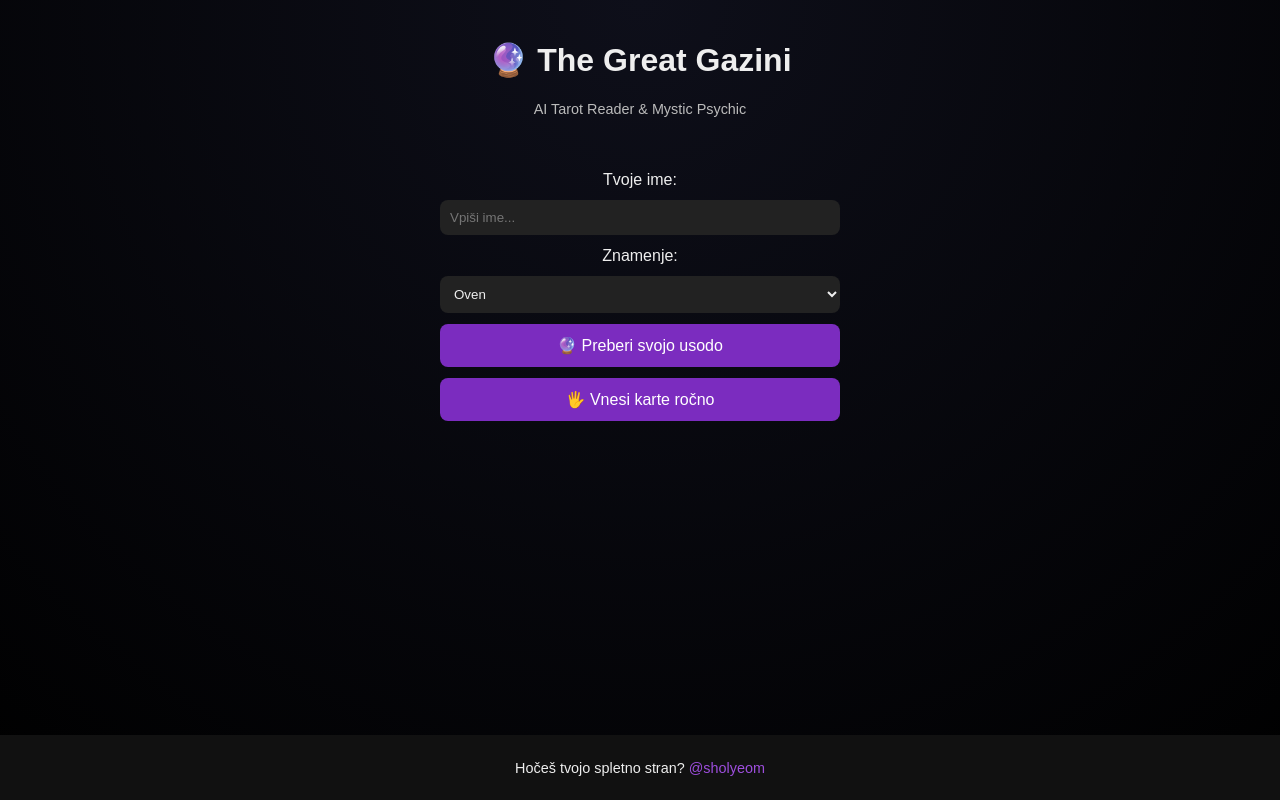
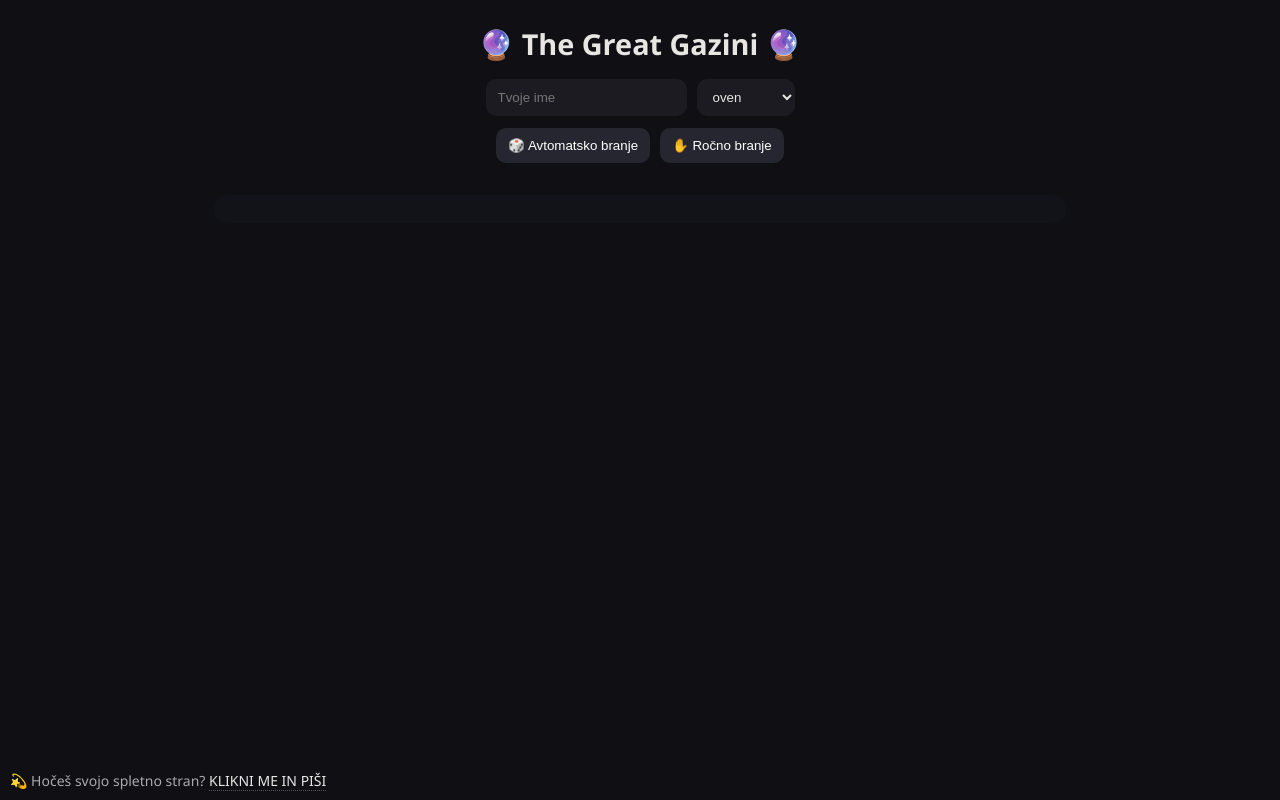
Before and after one commit to sholyeom-cloud/great-gazini-web, a Flask app: page / in a window 1280 px wide. Run offline with Flask 3, Linux system fonts and the light colour scheme.

Commit message:
Update index.html

```diff
--- a/templates/index.html
+++ b/templates/index.html
@@ -4,132 +4,227 @@
   <meta charset="UTF-8" />
   <meta name="viewport" content="width=device-width, initial-scale=1.0" />
   <title>The Great Gazini 🔮</title>
-  <link rel="stylesheet" href="{{ url_for('static', filename='style.css') }}">
+  <style>
+    body {
+      background: #0f0f14;
+      color: #e8e6e3;
+      font-family: Segoe UI, system-ui, sans-serif;
+      margin: 0;
+    }
+    main {
+      max-width: 900px;
+      margin: 0 auto;
+      padding: 24px;
+      position: relative;
+      min-height: 100vh;
+      box-sizing: border-box;
+    }
+    h1 {
+      text-align: center;
+      margin: 0 0 16px;
+      font-size: 1.8em;
+    }
+    .row {
+      display: flex;
+      gap: 10px;
+      justify-content: center;
+      flex-wrap: wrap;
+      margin-bottom: 12px;
+    }
+    input, select, button {
+      padding: 10px 12px;
+      border-radius: 10px;
+      border: none;
+    }
+    input, select {
+      background: #1b1b21;
+      color: #e8e6e3;
+    }
+    button {
+      background: #262630;
+      color: #fff;
+      cursor: pointer;
+      transition: background 0.2s;
+    }
+    button:hover {
+      background: #343446;
+    }
+    #cards {
+      display: flex;
+      gap: 12px;
+      flex-wrap: wrap;
+      justify-content: center;
+      margin-top: 12px;
+    }
+    #cards div {
+      text-align: center;
+    }
+    #cards img {
+      width: 180px;
+      border-radius: 10px;
+      box-shadow: 0 0 10px #000;
+      transition: transform 0.3s;
+    }
+    #cards img:hover {
+      transform: scale(1.05);
+    }
+    #output {
+      white-space: pre-wrap;
+      background: #121219;
+      padding: 14px;
+      border-radius: 12px;
+      margin-top: 20px;
+      font-size: 1rem;
+      line-height: 1.5;
+    }
+    footer {
+      position: fixed;
+      bottom: 10px;
+      left: 10px;
+      font-size: 14px;
+      color: #aaa;
+    }
+    footer a {
+      color: #e8e6e3;
+      text-decoration: none;
+      border-bottom: 1px dotted #555;
+    }
+    footer a:hover {
+      color: #fff;
+    }
+
+    /* 📱 MOBILE FIXES */
+    @media (max-width: 700px) {
+      h1 {
+        font-size: 1.4em;
+        margin-bottom: 10px;
+      }
+      #cards img {
+        width: 90px; /* 🔮 smaller cards for phones */
+      }
+      #output {
+        font-size: 0.9rem;
+        padding: 10px;
+      }
+      input, select, button {
+        width: 100%;
+        max-width: 280px;
+      }
+      footer {
+        position: static;
+        text-align: center;
+        margin-top: 30px;
+      }
+    }
+  </style>
 </head>
 <body>
-  <header>
-    <h1>🔮 The Great Gazini</h1>
-    <p class="subtitle">AI Tarot Reader & Mystic Psychic</p>
-  </header>
+  <main>
+    <h1>🔮 The Great Gazini 🔮</h1>
 
-  <main>
-    <form id="readingForm">
-      <label for="name">Tvoje ime:</label>
-      <input type="text" id="name" name="name" placeholder="Vpiši ime..." />
-
-      <label for="sign">Znamenje:</label>
-      <select id="sign" name="sign">
-        <option value="oven">Oven</option><option value="bik">Bik</option>
-        <option value="dvojček">Dvojček</option><option value="rak">Rak</option>
-        <option value="lev">Lev</option><option value="devica">Devica</option>
-        <option value="tehtnica">Tehtnica</option><option value="škorpijon">Škorpijon</option>
-        <option value="strelec">Strelec</option><option value="kozorog">Kozorog</option>
-        <option value="vodnar">Vodnar</option><option value="ribi">Ribi</option>
+    <div class="row">
+      <input id="name" placeholder="Tvoje ime" />
+      <select id="sign">
+        <option>oven</option><option>bik</option><option>dvojček</option><option>rak</option>
+        <option>lev</option><option>devica</option><option>tehtnica</option><option>škorpijon</option>
+        <option>strelec</option><option>kozorog</option><option>vodnar</option><option>ribi</option>
       </select>
-
-      <button type="submit">🔮 Preberi svojo usodo</button>
-      <button type="button" id="manualBtn">🖐 Vnesi karte ročno</button>
-    </form>
-
-    <div id="manualInput" style="display:none;">
-      <p>Vnesi 3 karte (ločene z vejico ali presledkom):</p>
-      <input type="text" id="manualCards" placeholder="npr. The Sun, Justice, The Fool" />
-      <button id="manualSubmit">Pošlji karte</button>
     </div>
 
-    <div id="loading" class="hidden">
-      <p>The Great Gazini bere tvojo usodo... ✨</p>
-      <audio id="chime" src="{{ url_for('static', filename='chime.mp3') }}" preload="auto"></audio>
+    <div class="row">
+      <button id="autoBtn">🎲 Avtomatsko branje</button>
+      <button id="manualBtn">✋ Ročno branje</button>
     </div>
 
-    <div id="result" class="hidden">
-      <div id="cards"></div>
-      <p id="reading"></p>
+    <div id="manualInput" style="display:none;text-align:center;margin-bottom:10px;">
+      <input id="card1" placeholder="Karta 1 (npr. The Sun)" style="margin:4px;">
+      <input id="card2" placeholder="Karta 2 (npr. The Moon)" style="margin:4px;">
+      <input id="card3" placeholder="Karta 3 (npr. Death)" style="margin:4px;">
+      <button id="manualStart">🔮 Pošlji karte</button>
     </div>
+
+    <div id="cards"></div>
+    <pre id="output"></pre>
   </main>
 
   <footer>
-    <p>Hočeš tvojo spletno stran? <a href="https://instagram.com/sholyeom" target="_blank">@sholyeom</a></p>
+    💫 Hočeš svojo spletno stran?
+    <a href="https://www.instagram.com/tilen_supoort/" target="_blank">KLIKNI ME IN PIŠI</a>
   </footer>
 
+  <audio id="chime" src="/static/chime.mp3"></audio>
+
   <script>
-    const form = document.getElementById("readingForm");
-    const loading = document.getElementById("loading");
-    const result = document.getElementById("result");
+    const synth = window.speechSynthesis;
+    const chime = document.getElementById("chime");
+
+    function speak(text) {
+      if (!synth) return;
+      const utter = new SpeechSynthesisUtterance(text);
+      utter.lang = "en-US";
+      utter.pitch = 1;
+      utter.rate = 0.9;
+      synth.cancel();
+      synth.speak(utter);
+    }
+
+    const output = document.getElementById("output");
     const cardsDiv = document.getElementById("cards");
-    const readingText = document.getElementById("reading");
-    const chime = document.getElementById("chime");
-    const manualBtn = document.getElementById("manualBtn");
     const manualInput = document.getElementById("manualInput");
-    const manualSubmit = document.getElementById("manualSubmit");
 
-    manualBtn.onclick = () => {
+    async function callGazini(endpoint, body) {
+      speak("The Great Gazini is reading your fortune, " + body.name);
+      chime.currentTime = 0; chime.play();
+      output.textContent = "🔮 Gazini prepleta zvezde ...";
+      cardsDiv.innerHTML = "";
+
+      try {
+        const res = await fetch(endpoint, {
+          method: "POST",
+          headers: {"Content-Type":"application/json"},
+          body: JSON.stringify(body)
+        });
+        const data = await res.json();
+        if (data.error) throw new Error(data.error);
+
+        chime.pause(); chime.currentTime = 0;
+        speak("The Great Gazini has found your fortune.");
+
+        cardsDiv.innerHTML = data.cards.map((c, i) => `
+          <div>
+            <img src="${data.images[i]}" alt="${c}">
+            <br><span>${c}</span>
+          </div>`).join("");
+
+        output.textContent = data.reading;
+      } catch (err) {
+        chime.pause();
+        output.textContent = "Napaka: " + err.message;
+      }
+    }
+
+    document.getElementById("autoBtn").addEventListener("click", () => {
+      manualInput.style.display = "none";
+      const name = document.getElementById("name").value || "Popotnik";
+      const sign = document.getElementById("sign").value || "neznano";
+      callGazini("/reading", { name, sign });
+    });
+
+    document.getElementById("manualBtn").addEventListener("click", () => {
       manualInput.style.display =
         manualInput.style.display === "none" ? "block" : "none";
-    };
+    });
 
-    form.onsubmit = async (e) => {
-      e.preventDefault();
-      chime.play();
-      loading.classList.remove("hidden");
-      result.classList.add("hidden");
-
-      const payload = {
-        name: document.getElementById("name").value,
-        sign: document.getElementById("sign").value
-      };
-
-      const r = await fetch("/reading", {
-        method: "POST",
-        headers: { "Content-Type": "application/json" },
-        body: JSON.stringify(payload)
-      });
-      const data = await r.json();
-      chime.pause(); chime.currentTime = 0;
-      loading.classList.add("hidden");
-      result.classList.remove("hidden");
-
-      if (data.error) {
-        readingText.textContent = "Napaka: " + data.error;
-        return;
-      }
-      cardsDiv.innerHTML = data.cards
-        .map(c => `<img src="/cards/${c.toLowerCase().replaceAll(' ', '_')}.png" alt="${c}" />`)
-        .join("");
-      readingText.textContent = data.reading;
-    };
-
-    manualSubmit.onclick = async () => {
-      chime.play();
-      loading.classList.remove("hidden");
-      result.classList.add("hidden");
-
-      const name = document.getElementById("name").value;
-      const sign = document.getElementById("sign").value;
-      const manualCards = document
-        .getElementById("manualCards")
-        .value.split(/,|\s+/)
-        .filter(c => c.trim().length > 0);
-
-      const r = await fetch("/reading", {
-        method: "POST",
-        headers: { "Content-Type": "application/json" },
-        body: JSON.stringify({ name, sign, manual: true, cards: manualCards })
-      });
-      const data = await r.json();
-      chime.pause(); chime.currentTime = 0;
-      loading.classList.add("hidden");
-      result.classList.remove("hidden");
-
-      if (data.error) {
-        readingText.textContent = "Napaka: " + data.error;
-        return;
-      }
-      cardsDiv.innerHTML = data.cards
-        .map(c => `<img src="/cards/${c.toLowerCase().replaceAll(' ', '_')}.png" alt="${c}" />`)
-        .join("");
-      readingText.textContent = data.reading;
-    };
+    document.getElementById("manualStart").addEventListener("click", () => {
+      const name = document.getElementById("name").value || "Popotnik";
+      const sign = document.getElementById("sign").value || "neznano";
+      const cards = [
+        document.getElementById("card1").value.trim(),
+        document.getElementById("card2").value.trim(),
+        document.getElementById("card3").value.trim()
+      ].filter(Boolean);
+      callGazini("/manual_reading", { name, sign, cards });
+    });
   </script>
 </body>
 </html>
```
